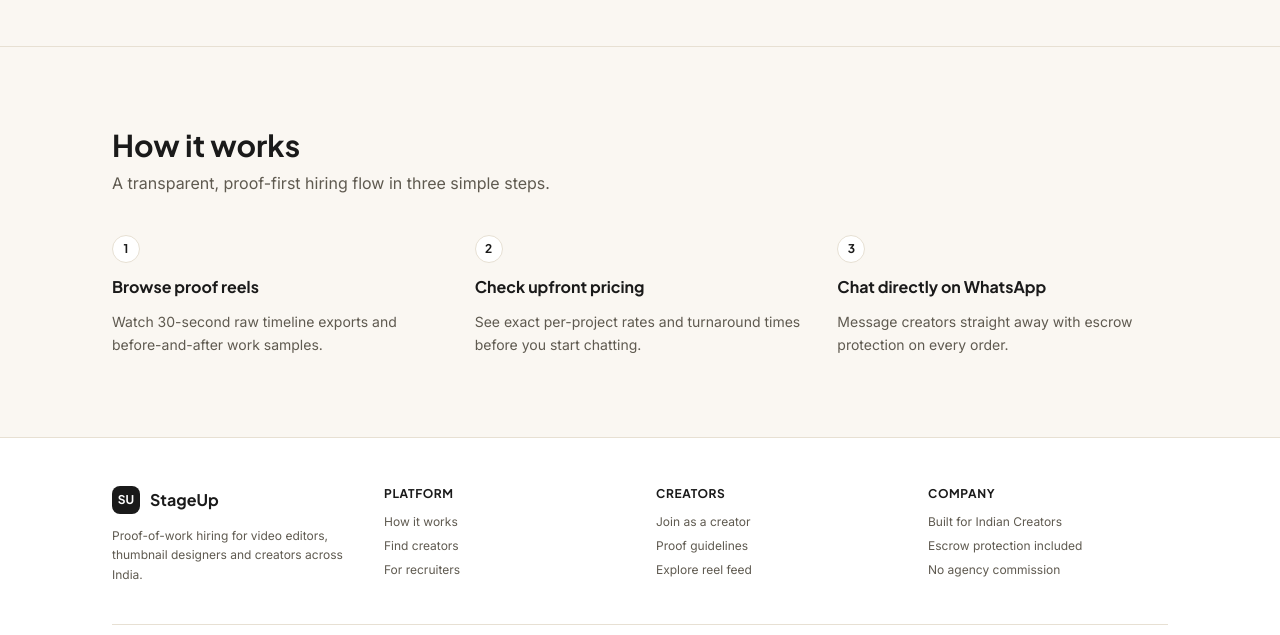
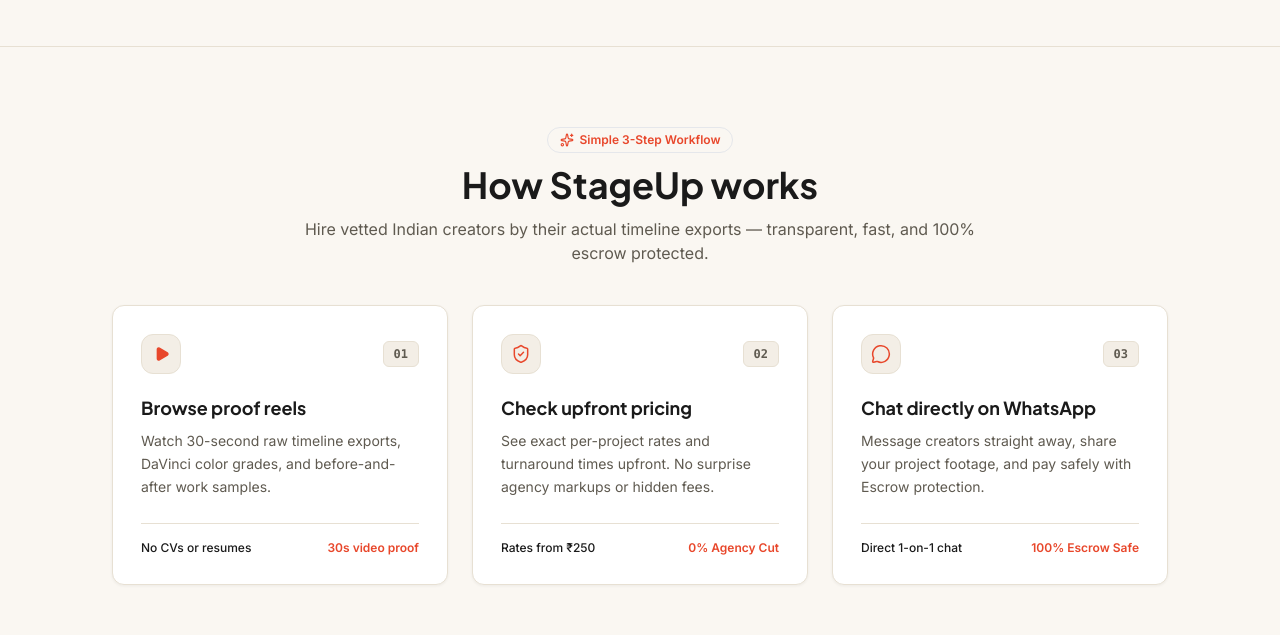
Before and after one commit to akankshama97/stage_up, a React (Vite) app in the folder frontend/: page / in a window 1280 px wide. Shown: the part 1460-2095 px from the top of the page. Built offline with nearby package versions, Linux system fonts and the light colour scheme; no server answers.

Commit message:
Landing: Redesign How It Works section into themed interactive cards matching page aesthetic

```diff
--- a/frontend/src/components/SplashScreen.jsx
+++ b/frontend/src/components/SplashScreen.jsx
@@ -10,7 +10,10 @@ import {
   Briefcase,
   Search,
   Check,
-  LogOut
+  LogOut,
+  ShieldCheck,
+  MessageCircle,
+  Sparkles
 } from 'lucide-react';
 import { Button, Card, Badge, Container, Section } from './common';
 
@@ -436,56 +439,92 @@ export default function SplashScreen({
       </Section>
 
       {/* 5. HOW IT WORKS */}
-      <Section id="how-it-works" className="py-12 sm:py-20 border-t border-border">
+      <Section id="how-it-works" className="py-14 sm:py-20 border-t border-border">
         <Container>
-          <div className="mb-10 text-left">
-            <h2 className="font-heading font-bold text-2xl sm:text-3xl text-text mb-2">
-              How it works
+          <div className="mb-10 text-center max-w-2xl mx-auto">
+            <span className="inline-flex items-center gap-1.5 px-3 py-1 rounded-full text-xs font-bold text-accent bg-accent/10 border border-accent/20 mb-3">
+              <Sparkles className="w-3.5 h-3.5" /> Simple 3-Step Workflow
+            </span>
+            <h2 className="font-heading font-bold text-2xl sm:text-4xl text-text mb-3">
+              How StageUp works
             </h2>
-            <p className="text-text-muted text-sm sm:text-base">
-              A transparent, proof-first hiring flow in three simple steps.
+            <p className="text-text-muted text-sm sm:text-base leading-relaxed">
+              Hire vetted Indian creators by their actual timeline exports — transparent, fast, and 100% escrow protected.
             </p>
           </div>
 
-          <div className="grid grid-cols-1 md:grid-cols-3 gap-6 lg:gap-8">
+          <div className="grid grid-cols-1 md:grid-cols-3 gap-4 sm:gap-6 relative">
             {/* Step 1 */}
-            <div className="space-y-3">
-              <div className="w-7 h-7 rounded-full border border-border bg-surface text-text flex items-center justify-center font-heading font-bold text-xs select-none">
-                1
+            <Card className="p-6 sm:p-7 flex flex-col justify-between relative group hover:border-accent/40 transition-all duration-200">
+              <div>
+                <div className="flex items-center justify-between mb-5">
+                  <div className="w-10 h-10 rounded-xl bg-surface-muted border border-border flex items-center justify-center group-hover:bg-accent/10 transition-colors">
+                    <Play className="w-4 h-4 text-accent fill-accent ml-0.5" />
                   </div>
-              <h3 className="font-heading font-bold text-base text-text">
+                  <span className="font-mono text-xs font-bold text-text-muted px-2.5 py-1 rounded-md bg-surface-muted border border-border">
+                    01
+                  </span>
+                </div>
+                <h3 className="font-heading font-bold text-lg text-text mb-2">
                   Browse proof reels
                 </h3>
-              <p className="text-sm text-text-muted leading-relaxed">
-                Watch 30-second raw timeline exports and before-and-after work samples.
+                <p className="text-sm text-text-muted leading-relaxed mb-6">
+                  Watch 30-second raw timeline exports, DaVinci color grades, and before-and-after work samples.
                 </p>
               </div>
+              <div className="pt-4 border-t border-border flex items-center justify-between text-xs">
+                <span className="font-medium text-text">No CVs or resumes</span>
+                <span className="font-semibold text-accent">30s video proof</span>
+              </div>
+            </Card>
 
             {/* Step 2 */}
-            <div className="space-y-3">
-              <div className="w-7 h-7 rounded-full border border-border bg-surface text-text flex items-center justify-center font-heading font-bold text-xs select-none">
-                2
+            <Card className="p-6 sm:p-7 flex flex-col justify-between relative group hover:border-accent/40 transition-all duration-200">
+              <div>
+                <div className="flex items-center justify-between mb-5">
+                  <div className="w-10 h-10 rounded-xl bg-surface-muted border border-border flex items-center justify-center group-hover:bg-accent/10 transition-colors">
+                    <ShieldCheck className="w-5 h-5 text-accent stroke-[1.8]" />
                   </div>
-              <h3 className="font-heading font-bold text-base text-text">
+                  <span className="font-mono text-xs font-bold text-text-muted px-2.5 py-1 rounded-md bg-surface-muted border border-border">
+                    02
+                  </span>
+                </div>
+                <h3 className="font-heading font-bold text-lg text-text mb-2">
                   Check upfront pricing
                 </h3>
-              <p className="text-sm text-text-muted leading-relaxed">
-                See exact per-project rates and turnaround times before you start chatting.
+                <p className="text-sm text-text-muted leading-relaxed mb-6">
+                  See exact per-project rates and turnaround times upfront. No surprise agency markups or hidden fees.
                 </p>
               </div>
+              <div className="pt-4 border-t border-border flex items-center justify-between text-xs">
+                <span className="font-medium text-text">Rates from ₹250</span>
+                <span className="font-semibold text-accent">0% Agency Cut</span>
+              </div>
+            </Card>
 
             {/* Step 3 */}
-            <div className="space-y-3">
-              <div className="w-7 h-7 rounded-full border border-border bg-surface text-text flex items-center justify-center font-heading font-bold text-xs select-none">
-                3
+            <Card className="p-6 sm:p-7 flex flex-col justify-between relative group hover:border-accent/40 transition-all duration-200">
+              <div>
+                <div className="flex items-center justify-between mb-5">
+                  <div className="w-10 h-10 rounded-xl bg-surface-muted border border-border flex items-center justify-center group-hover:bg-accent/10 transition-colors">
+                    <MessageCircle className="w-5 h-5 text-accent stroke-[1.8]" />
                   </div>
-              <h3 className="font-heading font-bold text-base text-text">
+                  <span className="font-mono text-xs font-bold text-text-muted px-2.5 py-1 rounded-md bg-surface-muted border border-border">
+                    03
+                  </span>
+                </div>
+                <h3 className="font-heading font-bold text-lg text-text mb-2">
                   Chat directly on WhatsApp
                 </h3>
-              <p className="text-sm text-text-muted leading-relaxed">
-                Message creators straight away with escrow protection on every order.
+                <p className="text-sm text-text-muted leading-relaxed mb-6">
+                  Message creators straight away, share your project footage, and pay safely with Escrow protection.
                 </p>
               </div>
+              <div className="pt-4 border-t border-border flex items-center justify-between text-xs">
+                <span className="font-medium text-text">Direct 1-on-1 chat</span>
+                <span className="font-semibold text-accent">100% Escrow Safe</span>
+              </div>
+            </Card>
           </div>
         </Container>
       </Section>
```
Lines whose indentation alone changed are shown as unchanged.
